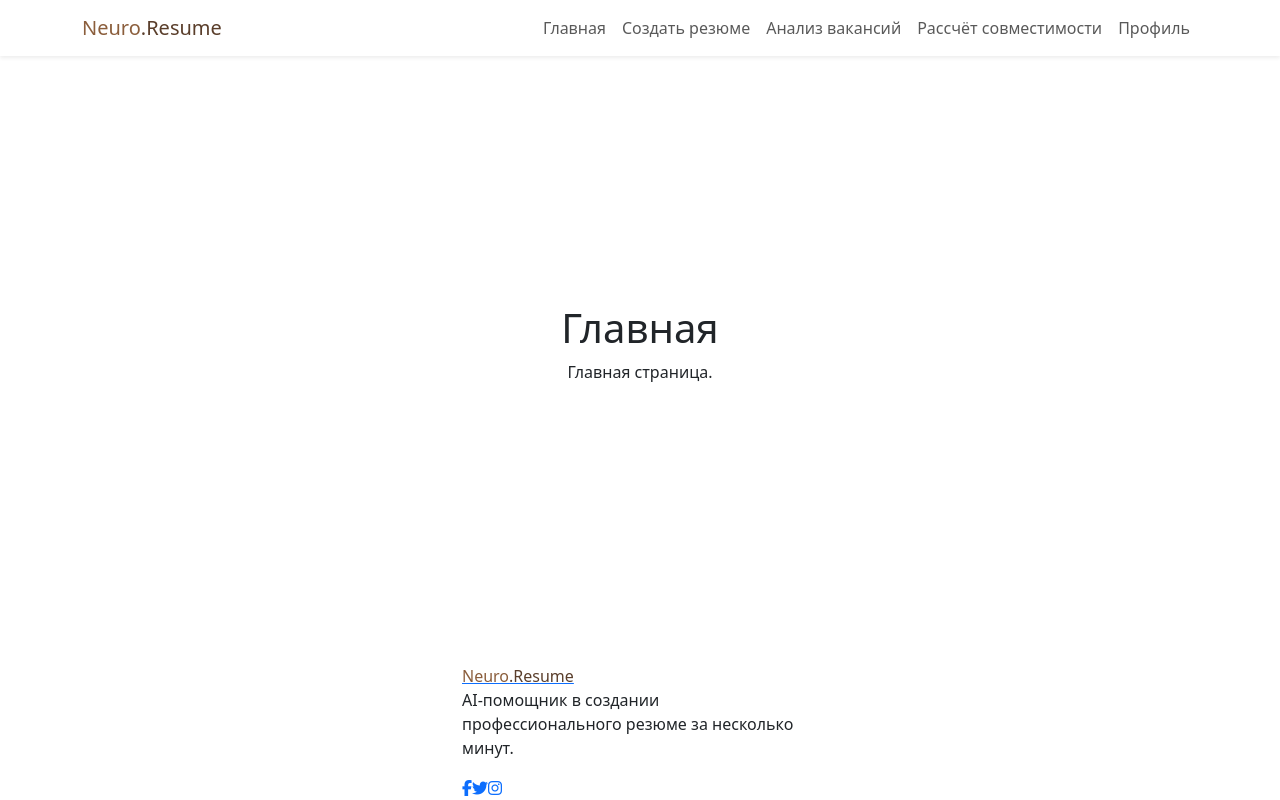
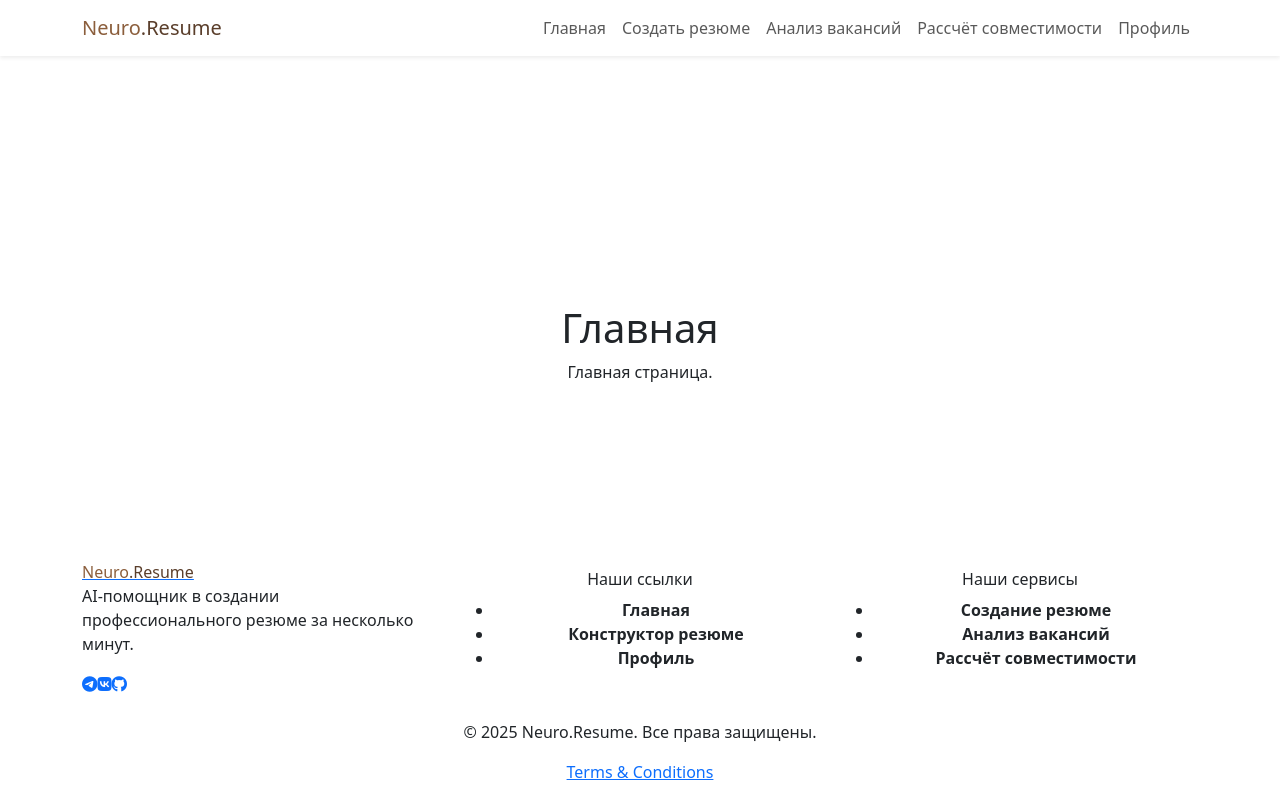
Before and after one commit to ptmff/Neuro_resume, a Vue app in the folder frontend/vue/: page / in a window 1280 px wide. Built offline with nearby package versions, Linux system fonts and the light colour scheme.

Commit message:
добавлены основные элементы в футере, заменены иконки на подходящие

```diff
--- a/frontend/vue/src/components/Footer.vue
+++ b/frontend/vue/src/components/Footer.vue
@@ -11,11 +11,49 @@
             AI-помощник в создании профессионального резюме за несколько минут.
           </p>
           <div class="social-icons">
-              <a href="#" class="social-icon"><i class="fab fa-facebook-f"></i></a>
-              <a href="#" class="social-icon"><i class="fab fa-twitter"></i></a>
-              <a href="#" class="social-icon"><i class="fab fa-instagram"></i></a>
+            <a href="#" class="social-icon"><i class="fab fa-telegram"></i></a>
+            <a href="#" class="social-icon"><i class="fab fa-vk"></i></a>
+            <a href="#" class="social-icon"><i class="fab fa-github"></i></a>
           </div>
         </div>
+
+        <!-- Средняя колонка: Наши ссылки -->
+        <div class="col-lg-4 col-md-6 text-center">
+          <h6 class="footer-title">Наши ссылки</h6>
+          <ul class="footer-links fw-semibold">
+              <li class="nav-item">
+                  <router-link class="nav-link" to="/">Главная</router-link>
+              </li>
+              <li class="nav-item">
+                  <router-link class="nav-link" to="/resume-builder">Конструктор резюме</router-link>
+              </li>
+              <li class="nav-item">
+                  <router-link class="nav-link" to="/profile">Профиль</router-link>
+              </li>
+          </ul>
+        </div>
+
+        <!-- Правая колонка: Наши сервисы -->
+        <div class="col-lg-4 col-md-6 text-center">
+          <h6 class="footer-title">Наши сервисы</h6>
+          <ul class="footer-links fw-semibold">
+              <li class="nav-item">
+                  <router-link class="nav-link" to="/resume-builder">Создание резюме</router-link>
+              </li>
+              <li class="nav-item">
+                  <router-link class="nav-link" to="/analyse">Анализ вакансий</router-link>
+              </li>
+              <li class="nav-item">
+                  <router-link class="nav-link" to="/comb-check">Рассчёт совместимости</router-link>
+              </li>
+          </ul>
+        </div>
+      </div>
+
+      <!-- Копирайт и Terms & Conditions -->
+      <div class="text-center mt-4">
+        <p class="copyright">© 2025 Neuro.Resume. Все права защищены.</p>
+        <p class="terms"><a href="#">Terms & Conditions</a></p>
       </div>
     </div>
   </footer>
```
Lines whose indentation alone changed are shown as unchanged.
